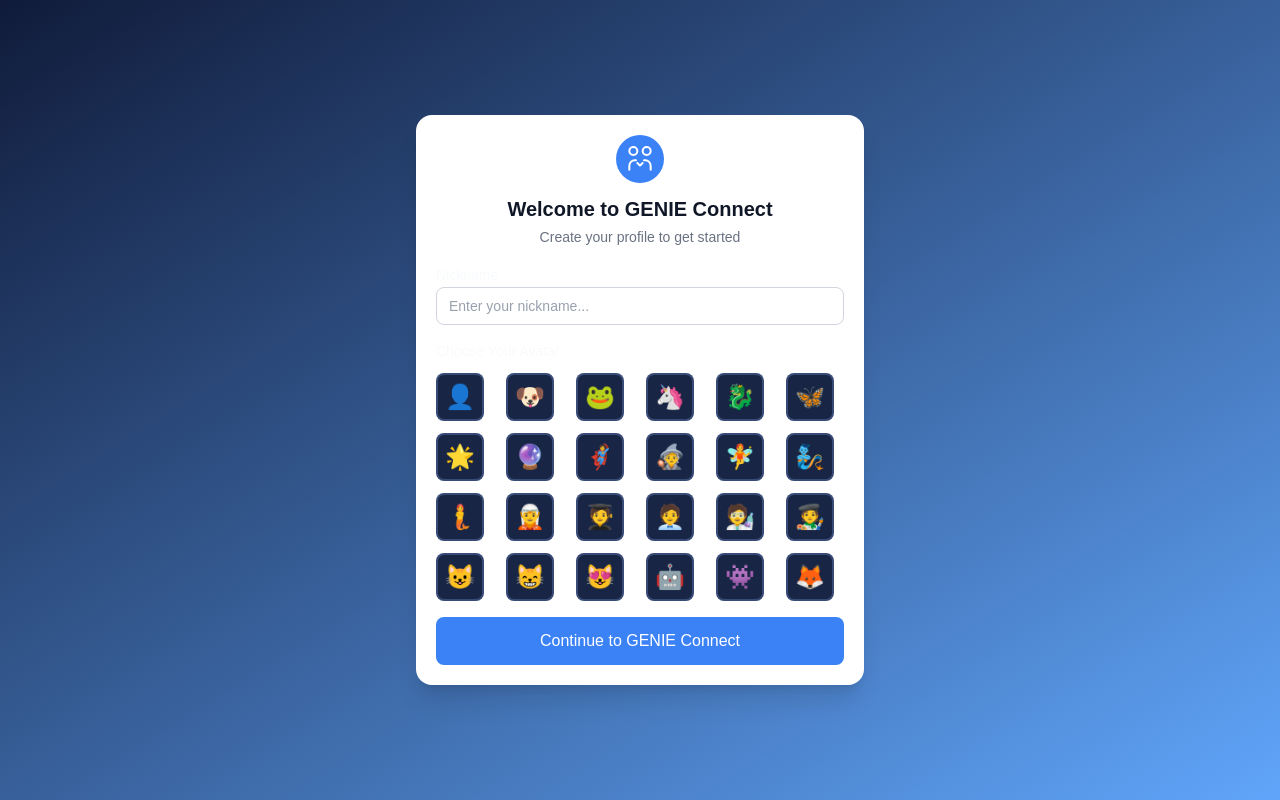
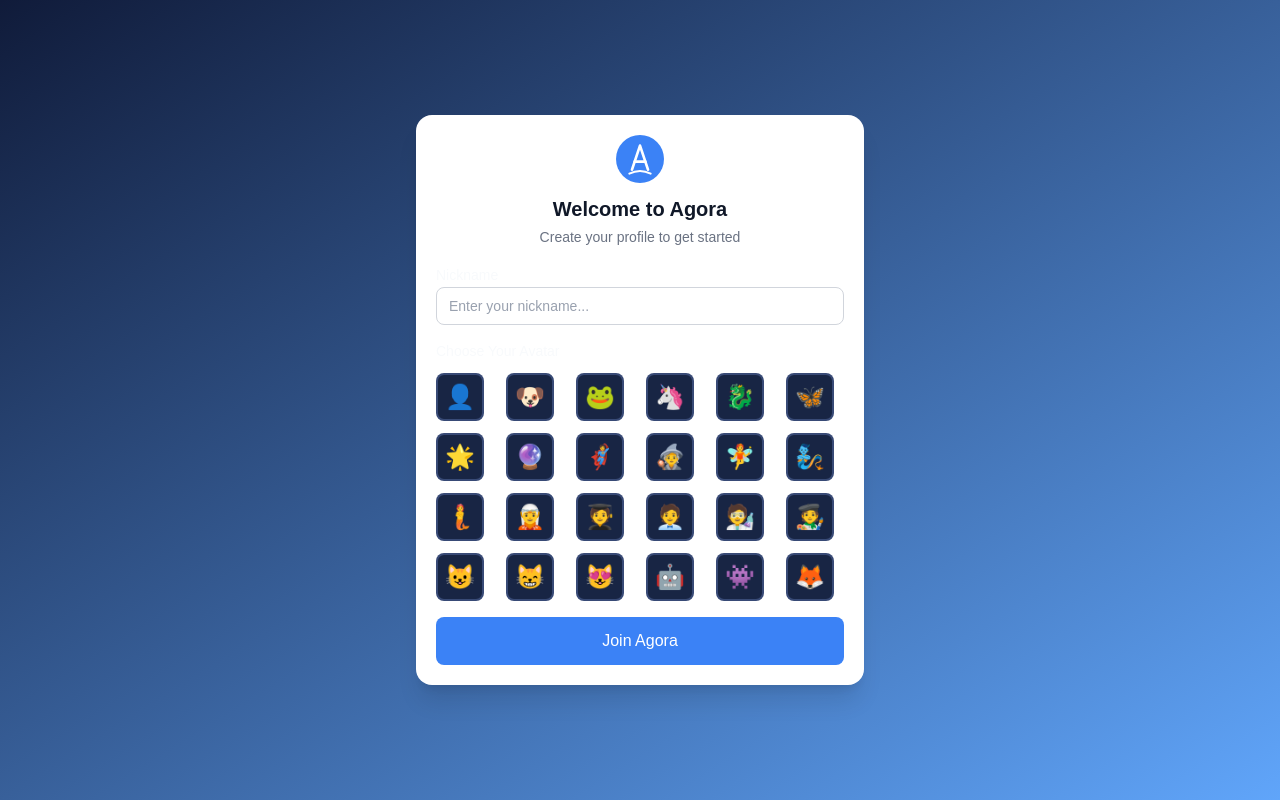
Before and after one commit to FBetulDemir/genie-connect, a Next.js app: page /welcome in a window 1280 px wide. Built offline with nearby package versions, Linux system fonts and the light colour scheme; no server answers.

Commit message:
Rename project from GENIE Connect to Agora and update related references across components

```diff
--- a/app/api/ai/route.ts
+++ b/app/api/ai/route.ts
@@ -4,7 +4,7 @@ const GEMINI_API_KEY = process.env.GEMINI_API_KEY;
 const GEMINI_URL =
   "https://generativelanguage.googleapis.com/v1beta/models/gemini-2.0-flash:generateContent";
 
-const SYSTEM_PROMPT = `You are GENIE AI, a friendly and knowledgeable assistant for the GENIE Connect community platform focused on gender equality.
+const SYSTEM_PROMPT = `You are Agora AI, a friendly and knowledgeable assistant for the Agora community platform — a digital forum for equality in academia.
 
 Your role:
 - Answer questions about gender equality, pay gaps, workplace inclusion, women's rights, diversity policies, and related topics.
--- a/app/layout.tsx
+++ b/app/layout.tsx
@@ -13,8 +13,8 @@ const geistMono = Geist_Mono({
 });
 
 export const metadata: Metadata = {
-  title: "Create Next App",
-  description: "Generated by create next app",
+  title: "Agora",
+  description: "A Digital Forum for Equality in Academia",
 };
 
 export default function RootLayout({
--- a/app/profile/page.tsx
+++ b/app/profile/page.tsx
@@ -208,7 +208,7 @@ export default function ProfilePage() {
                         {profile?.nickname}
                       </p>
                       <p className="text-xs text-[var(--text-muted)]">
-                        Member of GENIE Connect Community
+                        Member of Agora Community
                       </p>
                     </div>
                     <Button
--- a/app/welcome/page.tsx
+++ b/app/welcome/page.tsx
@@ -40,7 +40,7 @@ export default function WelcomePage() {
         <div className="flex flex-col items-center mb-4">
           <LogoIcon className="h-12 w-12 mb-3" />
           <h1 className="text-xl font-bold text-gray-900">
-            Welcome to GENIE Connect
+            Welcome to Agora
           </h1>
           <p className="text-sm text-gray-500 mt-1">
             Create your profile to get started
@@ -68,7 +68,7 @@ export default function WelcomePage() {
             disabled={!canContinue}
             isLoading={loading}
             onClick={handleContinue}>
-            Continue to GENIE Connect
+            Join Agora
           </Button>
         </div>
       </div>
--- a/components/icons/LogoIcon.tsx
+++ b/components/icons/LogoIcon.tsx
@@ -11,13 +11,29 @@ export default function LogoIcon({
       fill="none"
       className={className}
       {...props}>
+      {/* Blue circle background */}
       <circle cx="18" cy="18" r="18" fill="var(--accent-blue-500)" />
+      {/* Letter A — the Agora mark */}
       <path
-        d="M13 15a3 3 0 1 0 0-6 3 3 0 0 0 0 6ZM23 15a3 3 0 1 0 0-6 3 3 0 0 0 0 6ZM10 26v-3a4 4 0 0 1 4-4h1M26 26v-3a4 4 0 0 0-4-4h-1M16 21l2 2 2-2"
+        d="M18 8L12 26M18 8L24 26"
+        stroke="white"
+        strokeWidth="2"
+        strokeLinecap="round"
+        strokeLinejoin="round"
+      />
+      <path
+        d="M14 20L22 20"
+        stroke="white"
+        strokeWidth="2"
+        strokeLinecap="round"
+      />
+      {/* Arc at the base — representing the forum/gathering place */}
+      <path
+        d="M10 29Q18 25 26 29"
         stroke="white"
         strokeWidth="1.5"
         strokeLinecap="round"
-        strokeLinejoin="round"
+        fill="none"
       />
     </svg>
   );
--- a/components/layout/Navbar.tsx
+++ b/components/layout/Navbar.tsx
@@ -30,10 +30,10 @@ const Navbar = ({
         <LogoIcon className="h-9 w-9" />
         <div>
           <p className="text-sm font-semibold text-[var(--accent-blue-500)]">
-            GENIE Connect
+            Agora
           </p>
           <p className="text-xs text-[var(--text-muted)]">
-            Building Gender Equality in Academia
+            A Digital Forum for Equality in Academia
           </p>
         </div>
       </div>
--- a/components/ui/Avatar.tsx
+++ b/components/ui/Avatar.tsx
@@ -27,7 +27,7 @@ const AVATAR_OPTIONS = [
   "🦸", // superhero
   "🧙", // mage
   "🧚", // fairy
-  "🧞", // genie
+  "🧞", // lamp spirit
   "🧜", // merperson
   "🧝", // elf
   "🧑‍🎓", // student
--- a/lib/profile.ts
+++ b/lib/profile.ts
@@ -1,6 +1,6 @@
 import { supabase } from "./supabase";
 
-const PROFILE_KEY = "genie-connect-profile";
+const PROFILE_KEY = "agora-profile";
 
 export type Profile = {
   id: number;
--- a/package.json
+++ b/package.json
@@ -1,5 +1,5 @@
 {
-  "name": "genie-connect",
+  "name": "agora",
   "version": "0.1.0",
   "private": true,
   "scripts": {
```
